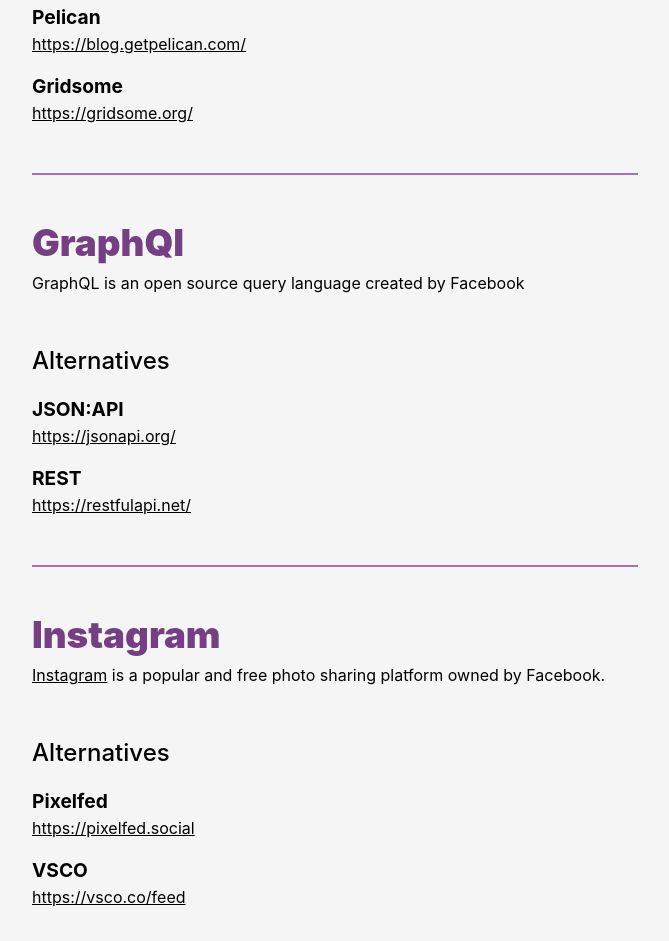
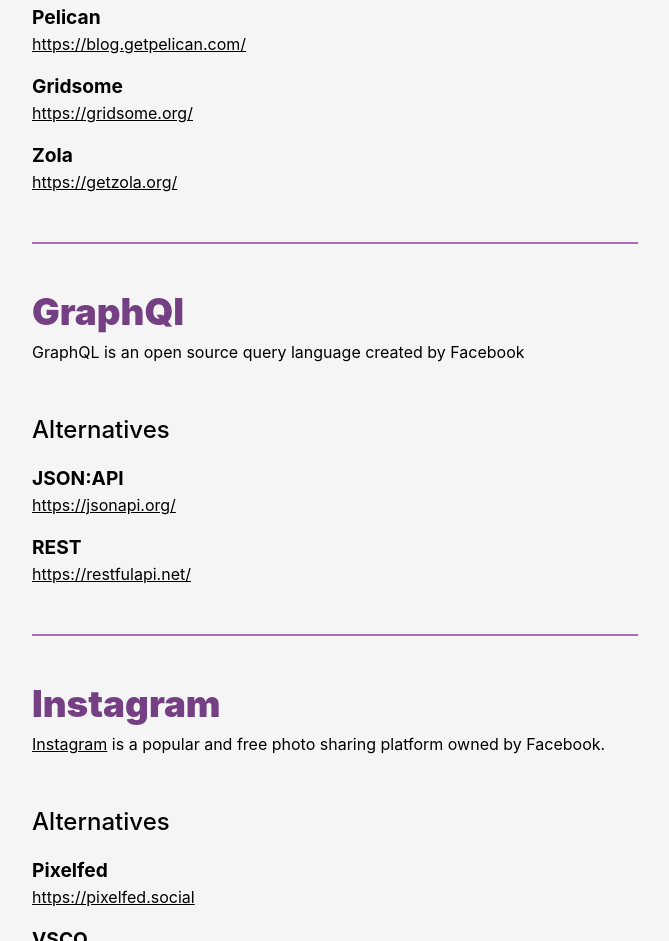
Before and after one commit to Andy-set-studio/npm-uninstall-facebook, an Eleventy site: page index.md in a window 1280 px wide. Shown: the part 1680-2621 px from the top of the page, without its empty margins (0-669 px from the left). Built offline with nearby package versions, Linux system fonts and the light colour scheme; Eleventy itself is replaced by a stand-in of ours; files that its build step writes are made by us from their sources.

Commit message:
Add Zola as an alternative to Gatsby

```diff
--- a/items/gatsby.md
+++ b/items/gatsby.md
@@ -16,6 +16,8 @@
     link: 'https://blog.getpelican.com/'
   - title: 'Gridsome'
     link: 'https://gridsome.org/'
+  - title: 'Zola'
+    link: 'https://getzola.org/'
 ---
 
 Gatsby is a static site generator that relies _heavily_ on [React](#react).
```
